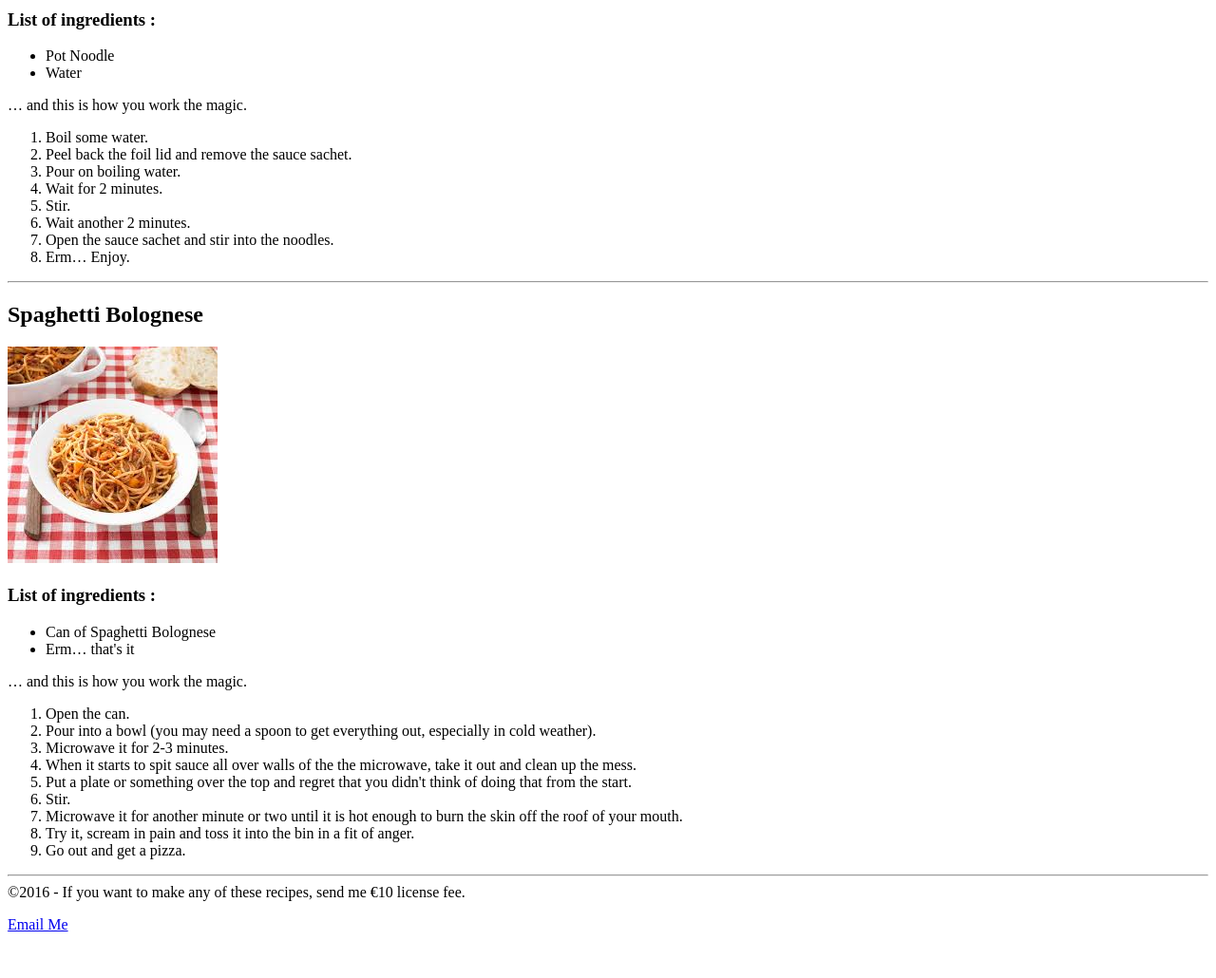
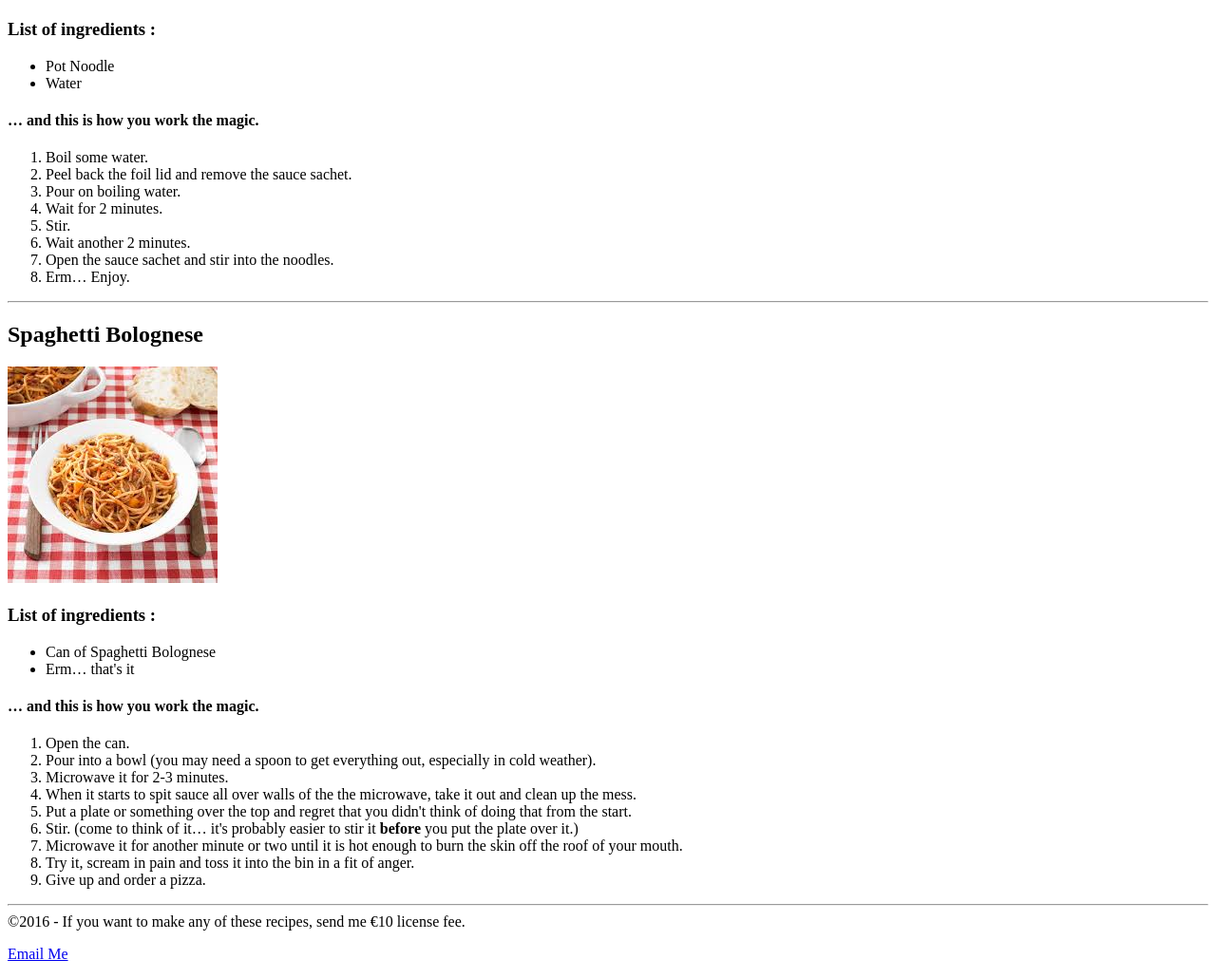
Before and after one commit to jdhj/recipes-web, a plain HTML site: page index.html in a window 1280 px wide. Shown: the part 996-2026 px from the top of the page at 95% size. Before the commit the page ends 1995 px from the top, so only its background shows below. Drawn offline with Linux system fonts and the light colour scheme.

Commit message:
Update index.html

```diff
--- a/index.html
+++ b/index.html
@@ -4,7 +4,6 @@
     <title>Recipe Project</title>
     <meta charset="utf-8"/>
 </head>
-
 <body>
     <header>
         <h1>My Favourite Recipes</h1>
@@ -30,7 +29,7 @@
             </ul>
         </section>
         <section>
-            <p>&hellip; and this is how you work the magic.</p>
+            <h4>&hellip; and this is how you work the magic.</h4>
             <ol>
                 <li>Toast slice of bread.</li>
                 <li>Place cheese on top.</li>
@@ -53,7 +52,7 @@
             </ul>
         </section>
         <section>
-            <p>&hellip; and this is how you work the magic.</p>
+            <h4>&hellip; and this is how you work the magic.</h4>
             <ol>
                 <li>Boil some water.</li>
                 <li>Peel back the foil lid and remove the sauce sachet.</li>
@@ -80,17 +79,17 @@
             </ul>
         </section>
         <section>
-            <p>&hellip; and this is how you work the magic.</p>
+            <h4>&hellip; and this is how you work the magic.</h4>
             <ol>
                 <li>Open the can.</li>
                 <li>Pour into a bowl (you may need a spoon to get everything out, especially in cold weather).</li>
                 <li>Microwave it for 2-3 minutes.</li>
                 <li>When it starts to spit sauce all over walls of the the microwave, take it out and clean up the mess.</li>
                 <li>Put a plate or something over the top and regret that you didn't think of doing that from the start.</li>
-                <li>Stir.</li>
+                <li>Stir. (come to think of it&hellip; it's probably easier to stir it <strong>before</strong> you put the plate over it.)</li>
                 <li>Microwave it for another minute or two until it is hot enough to burn the skin off the roof of your mouth.</li>
                 <li>Try it, scream in pain and toss it into the bin in a fit of anger.</li>
-                <li>Go out and get a pizza.</li>
+                <li>Give up and order a pizza.</li>
             </ol>
         </section>
         <hr>
```
